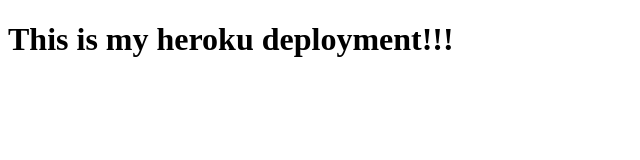
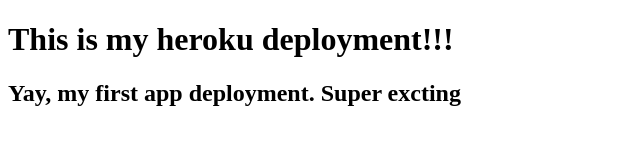
Before and after one commit to Zamzam93/fs-deployment-demo, a website: page index.html in a window 1280 px wide. Shown: the whole page, without its empty margins (0-640 px from the left). Drawn offline with Linux system fonts and the light colour scheme.

Commit message:
added a line to index.html

```diff
--- a/index.html
+++ b/index.html
@@ -8,5 +8,6 @@
 </head>
 <body>
   <h1>This is my heroku deployment!!!</h1>
+  <h2>Yay, my first app deployment. Super excting</h2>
 </body>
 </html>
```
